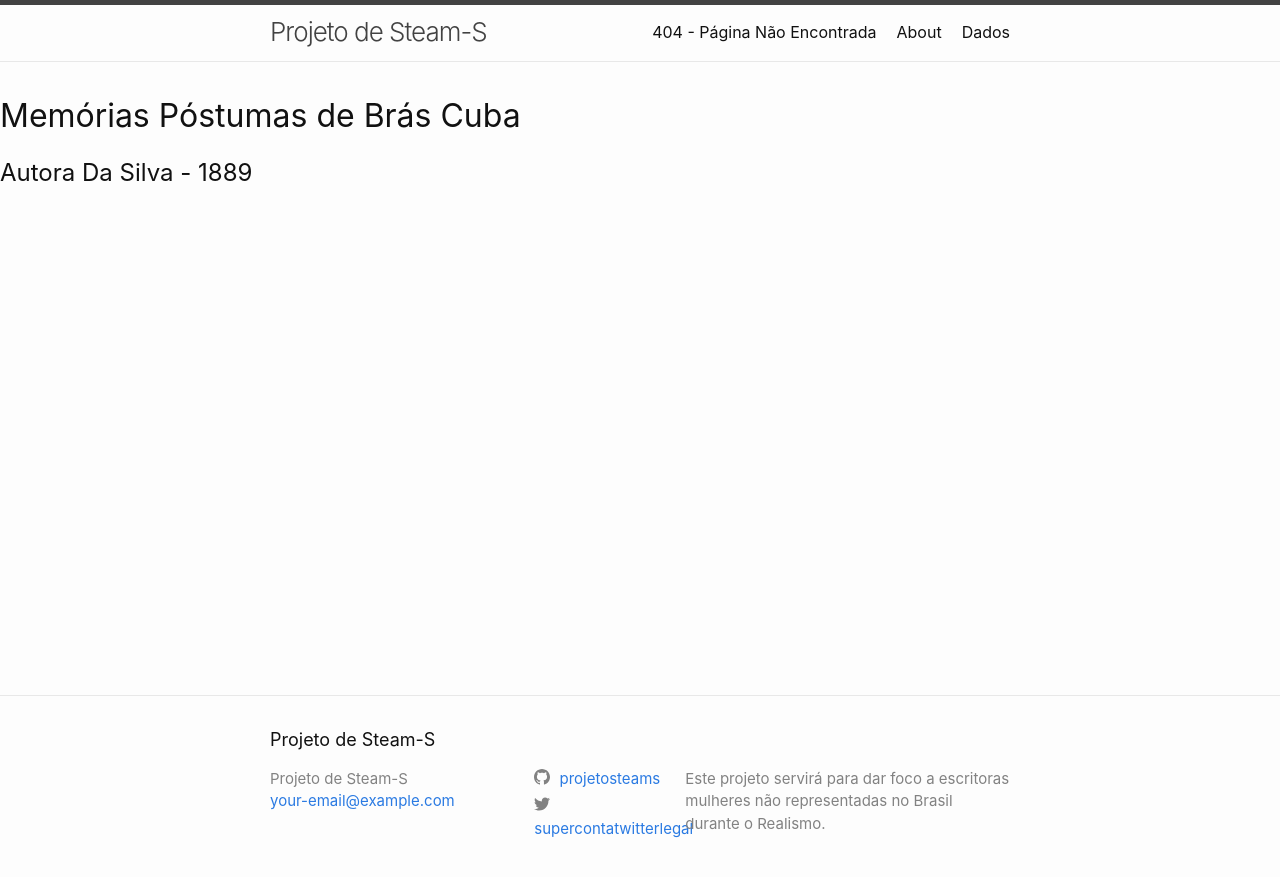
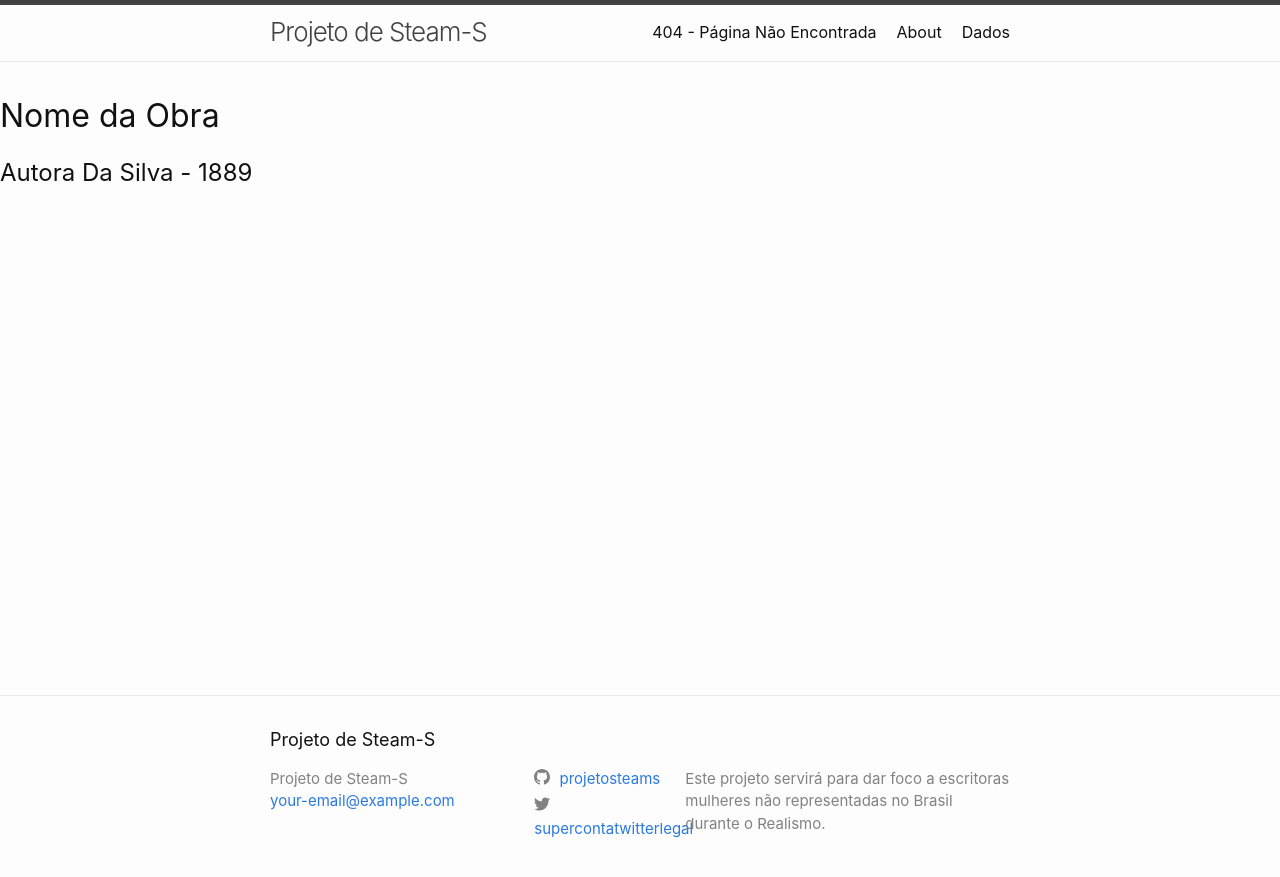
Before and after one commit to elas-na-literatura/elas-na-literatura.github.io, a Jekyll site: the page built from obras/teste.md, in a window 1280 px wide. Shown: the top 877 px of the page. Built offline with Jekyll 4.4.1, drawn with Linux system fonts in a browser that asks for light colours.

Commit message:
Update teste.md

```diff
--- a/obras/teste.md
+++ b/obras/teste.md
@@ -1,4 +1,3 @@
 ---
 layout: livro
-nomelivro: Memórias Póstumas de Brás Cuba
 ---
```
